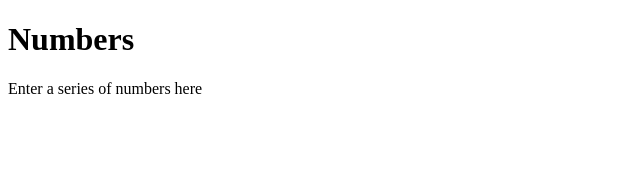
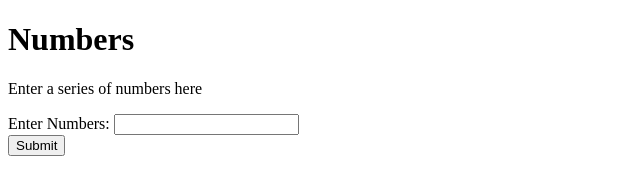
Before and after one commit to Code-Cacophony/numbers, a plain HTML site: page index.html in a window 1280 px wide. Shown: the whole page, without its empty margins (0-640 px from the left). Drawn offline with Linux system fonts and the light colour scheme.

Commit message:
add additional HTML and Javascript forumlas and updated README

```diff
--- a/index.html
+++ b/index.html
@@ -7,7 +7,11 @@
         <h1>Numbers</h1>
         <p>Enter a series of numbers here</p>
         <form>
-
+            <div class="form-group">
+                <label for="enter">Enter Numbers:</label>
+                <input class="number" class="form-control" type="text">
+            </div>
+            <button type="submit" class="btn">Submit</button>
         </form>
     </body>
 </html>
```
Also changed, not shown: js/scripts.js (+11 -0 lines), 1 other file.
